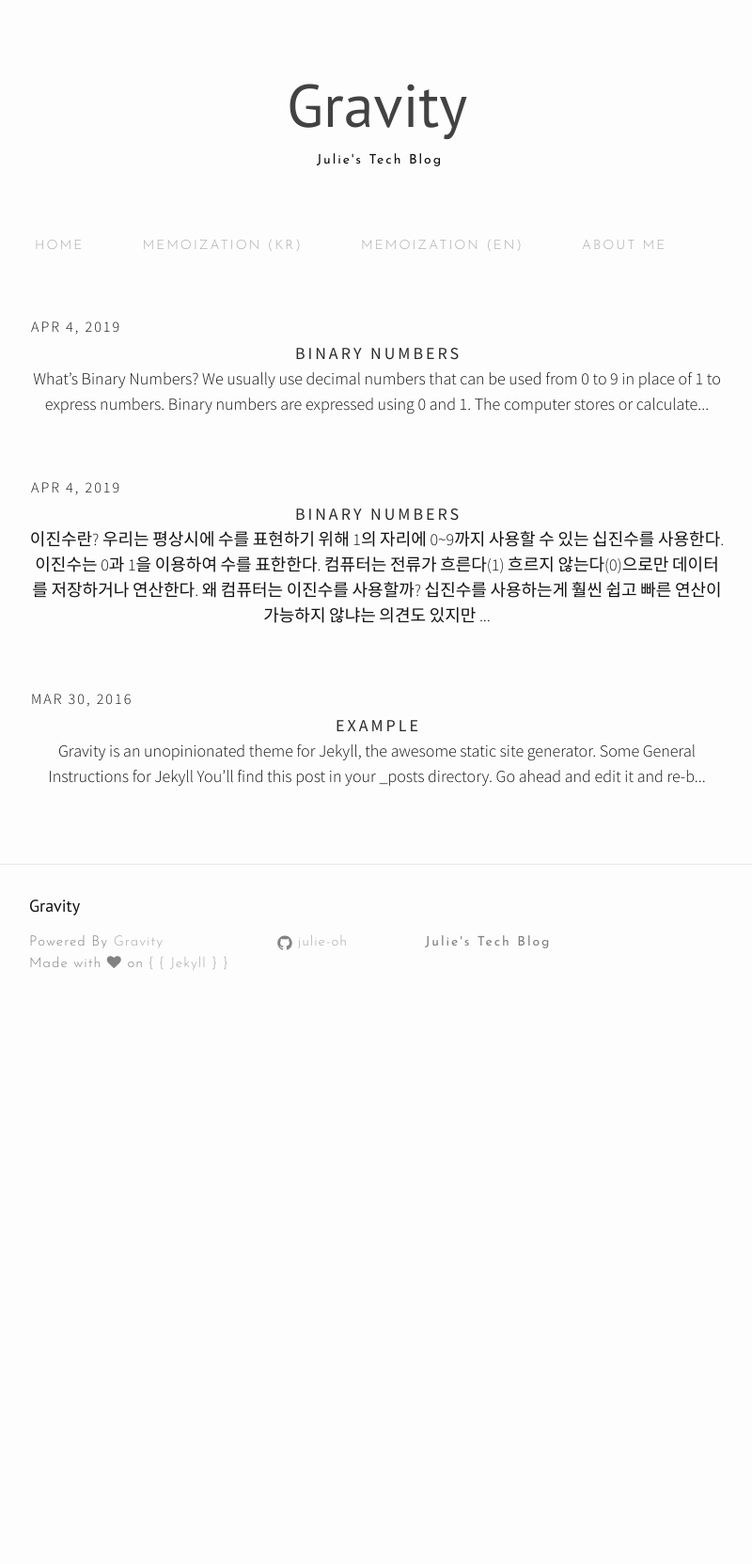
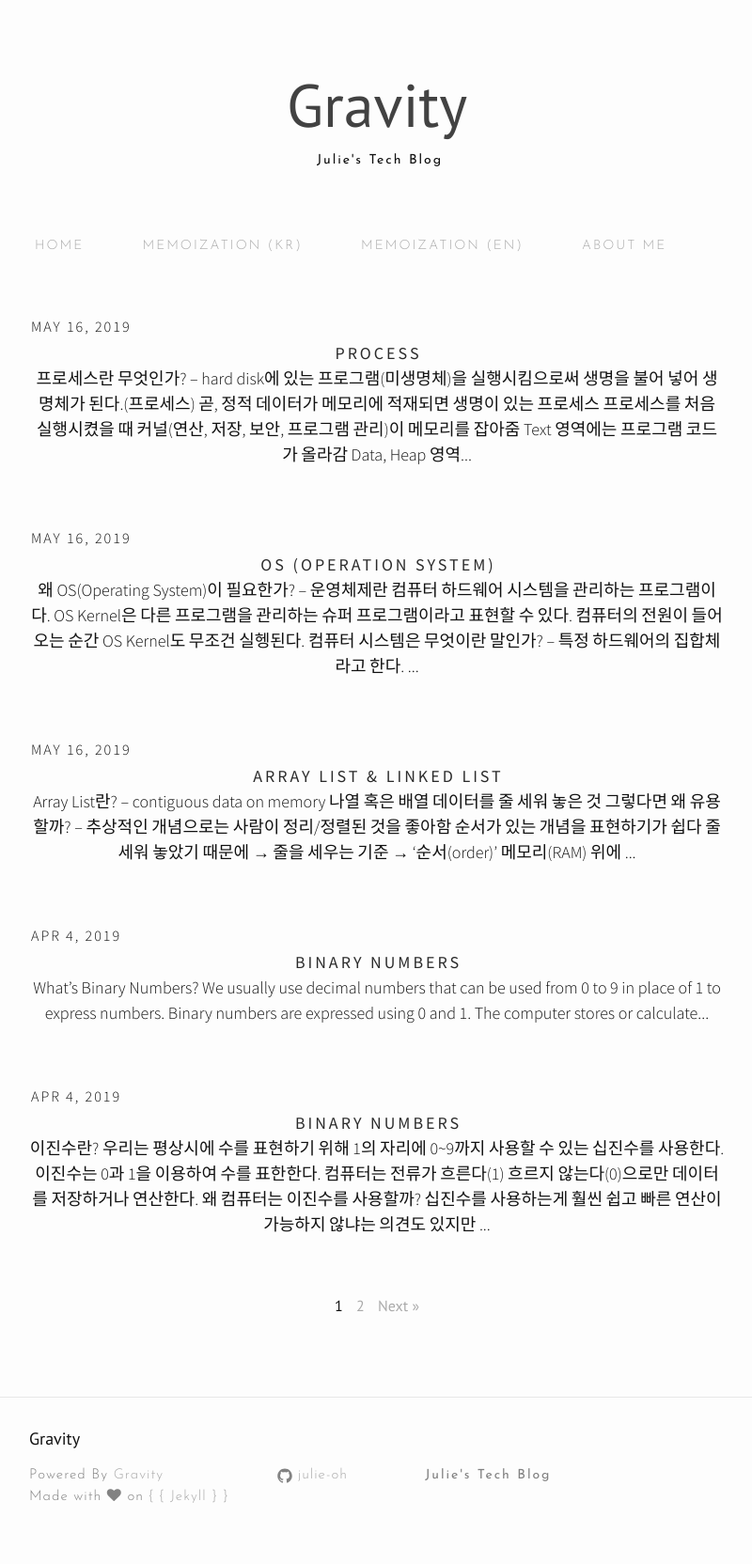
Before and after one commit to julie-oh/julie-oh.github.io, a Jekyll site: the page built from index.html, in a window 1280 px wide. Shown: the whole page at 94% size, without its empty margins (239-1039 px from the left). Built offline with Jekyll 4.4.1, drawn with Linux system fonts in a browser that asks for light colours; nearby versions of some CDN libraries; the list of posts is cut into pages by our own code; before the commit the page ends 1097 px from its top, so only the background shows below that.

Commit message:
add tech blog contents

```diff
--- a/_posts/2019-04-04-binary-numbers-kr.markdown
+++ b/_posts/2019-04-04-binary-numbers-kr.markdown
@@ -1,7 +1,7 @@
 ---
 title: Binary Numbers
 layout: post
-dete: '2019-04-04 00:00:00'
+dete: '2019-04-11 00:00:00'
 categories:
 - memoization(kr)
 - science
--- /dev/null
+++ b/_posts/2019-05-16-array-list-linked-list.md
@@ -0,0 +1,91 @@
+---
+title: Array List & Linked List
+layout: post
+categories: memoization(kr)
+auth: Julie-Oh
+---
+
+# Array List란?
+
+--
+![](https://cdn-images-1.medium.com/max/1200/0*5w9-ibvGwT1EpeH9.png)
+
+- contiguous data on memory
+- 나열 혹은 배열
+- 데이터를 줄 세워 놓은 것
+
+
+**그렇다면 왜 유용할까?**
+
+--
+
+추상적인 개념으로는 사람이 정리/정렬된 것을 좋아함
+**순서가 있는 개념**을 표현하기가 쉽다
+줄세워 놓았기 때문에 → 줄을 세우는 기준 → ‘순서(order)’
+
+
+- 메모리(RAM) 위에 데이터가 연속적으로 놓여져 있음
+- if exists [1,2,3] of array,
+
+
+**random access?**
+
+--
+- read
+- array 내의 어떤 임의의 데이터를 접근하는 것
+- O(1)
+- a = [1,2,34,5] (int = 32bit)
+- a의 주소는 1000
+- 1의 주소는 1000
+- 2 → 1004
+- 5 → 1016
+- 99만번째의 요소의 주소는? 99만 * 4 + 1000
+
+**insertion?**
+
+--
+    - OS 커널이 메모리의 주소를 잡아주기 때문에.. 바로 insert가 불가
+    - 그래서 다른 메모리에 주소값을 할당받아서 copy해야함
+    - O(n) → copy cost
+
+
+**deletion?**
+
+- O(n) → copy cost
+
+
+**modification?**
+
+- O(1)
+- random accsess
+
+
+
+
+# Linked List란?
+--
+![](https://cdn-images-1.medium.com/max/1600/1*LCvUw4JaCiovZWeXb5zrMw.jpeg)
+
+
+
+- 줄세우는건 같음
+- 하지만 Array와 달리 continuos 할 필요 없음
+- 한 노드는 다음 노드의 주소값을 가지고 있어야 함
+- 하지만 마지막 노드는 다음 값 주소가 null
+- a = [1,2,3,4,5]
+
+**random access, modification?**
+
+--
+- 첫번째 또는 마지막 인덱스 → O(1)
+- 미들 인덱스 → Search time이 필요하므로 O(n)
+
+**insertaion, deletion?**
+
+--
+
+보편적으로 append를 할 때에는 마지막 인덱스에 추가가 됨
+Array와 달리 copy cost가 생기지 않고 메모리에 바로 할당을 받아서 마지막 노드에 새로 생긴 노드의 주소값만 추가해주면 되므로 Array보다 좀 더 편한
+
+- 첫번째 또는 마지막 인덱스 → 인스턴스에서 첫번째와 마지막 인덱스의 주소값을 알고 있기 때문에 O(1)
+- 미들 인덱스 → O(n)
--- /dev/null
+++ b/_posts/2019-05-16-os-operation-system.md
@@ -0,0 +1,48 @@
+---
+title: OS (Operation System)
+categories: memoization(kr)
+auth: Julie-Oh
+layout: post
+---
+
+### 왜 OS(Operating System)이 필요한가?
+
+--
+운영체제란 **컴퓨터 하드웨어 시스템**을 관리하는 프로그램이다.<br>
+OS Kernel은 다른 프로그램을 관리하는 슈퍼 프로그램이라고 표현할 수 있다. <br>
+컴퓨터의 전원이 들어오는 순간 OS Kernel도 무조건 실헹된다.<br>
+
+![](https://www.algoritmauzmani.com/wp-content/uploads/2018/12/bilgisayar-elementler.png)
+<br>
+
+
+### 컴퓨터 시스템은 무엇이란 말인가?
+--
+특정 하드웨어의 집합체라고 한다.<br>
+> - CPU (중앙 연산 장치) <br>
+> - Memory / Storage (저장 장치) <br>
+> - I/O Devices <br>
+
+>> _그렇다면 컴퓨터 시스템이 하는 일은 무엇?_
+>>> 일반적으로 컴퓨터는 어떤 실행 명령어에 따라 실행하거나 그 결과를 저장하는 것에 목적을 둔다 (연산, 기억, 스케줄링, 보안..)
+<br>
+
+
+### 그렇다면 컴퓨터 시스템(OS)의 목적성은 무엇일까?
+--
+일반적으로 컴퓨터는 어떤 데이터를 연산하고 그 값에 대해 수행하거나 혹은 저장하는 데에 있다.
+
+- 연산
+- 기억
+- 스케줄링
+- 보안
+
+![](https://ih0.redbubble.net/image.569616565.3024/tapestry,940x-bg,f8f8f8-c,110,110,705,602.2u1.jpg)
+
+
+
+### CPU
+--
+
+- 중앙 처리 장치 (central processing unit)
+- control unit, ALU, register, memory unit (bus)
--- /dev/null
+++ b/_posts/2019-05-16-process.md
@@ -0,0 +1,98 @@
+---
+title: Process
+layout: post
+categories: memoization(kr)
+auth: Julie-Oh
+---
+
+# **프로세스란 무엇인가?**
+
+--
+
+hard disk에 있는 프로그램(미생명체)을 실행시킴으로써 생명을 불어 넣어 생명체가 된다.(프로세스)
+
+***곧, 정적 데이터가 메모리에*** `적재`되면 생명이 있는 `프로세스`
+
+
+
+## 프로세스를 처음 실행시켰을 때
+커널(연산, 저장, 보안, 프로그램 관리)이 메모리를 잡아줌
+Text 영역에는 프로그램 코드가 올라감
+Data, Heap 영역에는 프로그램을 사용하는데 필요한 변수들이 올라감
+Stack 영역엔 함수라는 걸 쓰는데 function callstack
+
+
+
+![process memory](https://paper-attachments.dropbox.com/s_D799983CF2B7A585C4B484555DF8AC5F88881A852F2BB30484616AFB0C462E26_1555156866890_image.png)
+
+
+
+
+# **멀티테스킹**
+--
+
+이렇게 여러 프로세스가 떠 있어 CPU에게 테스트를 주어 많은 일을 동시에 하는것 같지만<br>
+CPU 입장에서는 주어진 하나의 일만 처리함
+
+![](https://upload.wikimedia.org/wikipedia/commons/thumb/9/91/CpuTimeonSingleCpuMultiTaskingSystem.svg/450px-CpuTimeonSingleCpuMultiTaskingSystem.svg.png)
+
+
+
+# **프로세스의 구성**
+--
+
+프로세스의 대한 정보는 PCB(Process Control Block)에 저장하게 된다.<br>
+프로세스가 생성될 때마다 *고유의 PCB가 생성*
+
+
+- PID - 운영체제가 프로세스의 대한 유니크한 번호를 알아야 해당 프로세스를 진행하니까 있어야함
+- 프로세스 상태 - 얘가 진행중 인건지, 대기상태인지 알 수 있는 상태
+    - 생성(create), 준비(ready), 실행 (running), 대기(waiting), 완료(terminated)
+- 프로그램 카운터(PC) - 운영체제가 다음으로 실행시킬 기계어를 담고 있는 메모리 주소값 (프로세스 마다 존재)
+- 스케줄링 - 하나의 운영체제가 메모리에 떠 있는 프로세스의 순서를 정해 놓은 것
+- 권한 - 우리가 앱에서 권한을 주고 실행하게 됨
+- 프로세스 부모와 자식 프로세스 (tree 구조)
+- 프로세스의 데이터와 명령어가 있는 메모리 위치를 가리키는 포인터
+- …
+
+
+
+
+
+# Context Switching
+--
+
+CPU가 보고 있는 프로세스가 교체되는 것으로 Context Switching이 일어나면 PCB 포인터도 바뀜
+
+
+![](https://paper-attachments.dropbox.com/s_D799983CF2B7A585C4B484555DF8AC5F88881A852F2BB30484616AFB0C462E26_1555159752379_image.png)
+
+
+
+![process status](https://mug896.github.io/bash-shell/images/process-state.png)
+
+
+## 왜 사용할까유?
+
+만약 process status가 없었다면
+
+![](https://paper-attachments.dropbox.com/s_D799983CF2B7A585C4B484555DF8AC5F88881A852F2BB30484616AFB0C462E26_1555160278475_image.png)
+
+
+이렇게 하나의 프로세스가 다 끝나야 다른 프로세스로 갈 수 있다는 느낌 (마치 커맨드 라인.. pip install ~~ )
+
+**But, 단점이 존재…**
+--
+
+스위칭 하면서 레이턴시 비용이 총 CPU가 계산해야 할 시퀀스에 합산 속도는 느려짐.
+그래서 생겨난 비동기 처리방식(콜백 처리방식)
+
+
+# Processing의 종류
+--
+
+**multi-processing**(개발): 프로세스를 여러개 사용해서 연산을 동시에 하는 것<br>
+**multi-tasking**(CPU): 실제로는 동시에 하는거 아님 하는 것처럼 보임(c.s)<br>
+**concrunt-programing**(개발): 동시성 프로그래밍, 연산을 동시에 하는 것을 프로그래밍 하는 것<br>
+**parallel-programing**(개발): 병렬 프로그래밍, 진짜로 동시에 도는 것을 프로그래밍 하는 것<br>
+**multi-core programing**: 커널이 서로 다른 CPU한테 적절하게 스케쥴링 하는 것
```
